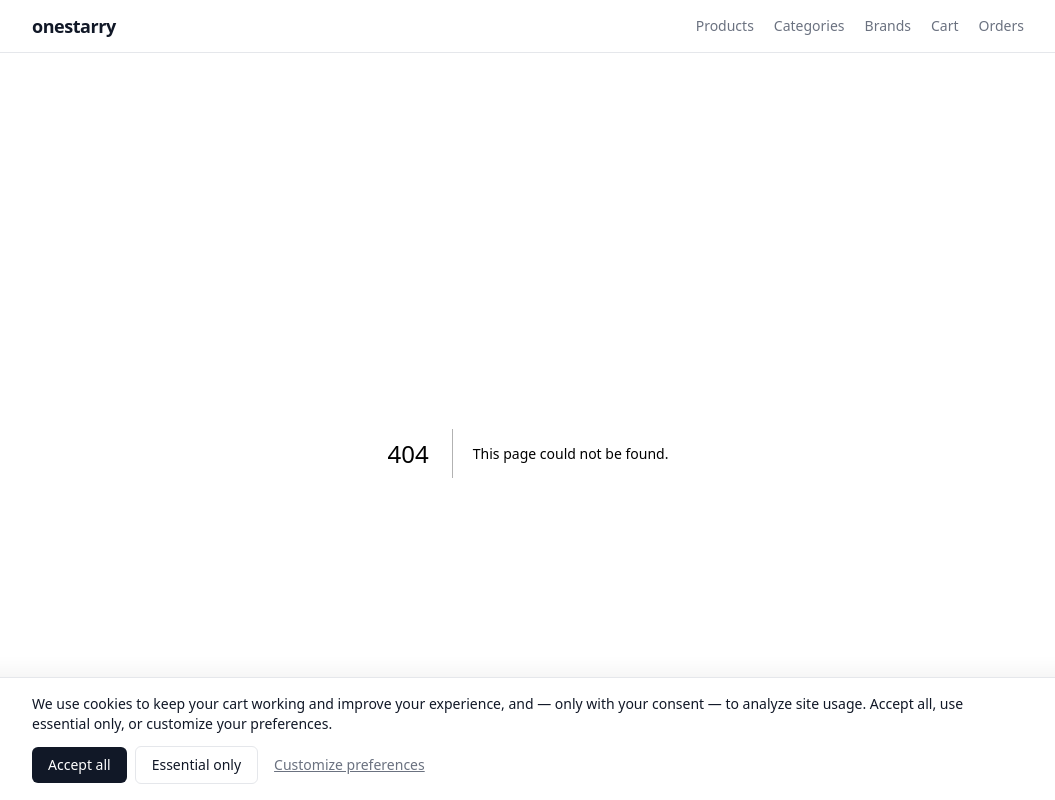
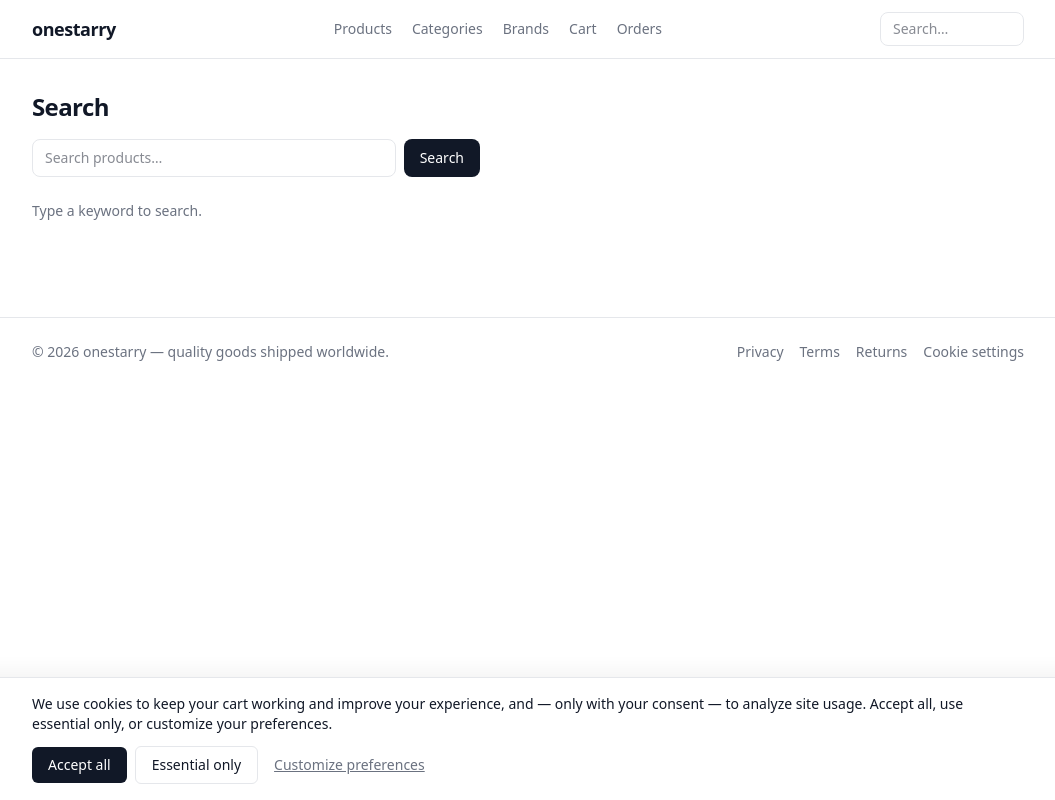
Before and after one commit to zzydhj/onestarry.com, a Next.js app in the folder apps/web/: page /search in a window 1280 px wide. Before the commit this address had no page. Shown: the top 800 px of the page, without its empty margins (112-1167 px from the left). Built offline with nearby package versions, Linux system fonts and the light colour scheme.

Commit message:
feat: 步骤10 站内搜索——searchProducts(Postgres FTS, websearch_to_tsquery 参数绑定/ts_rank 排序)，/search 页(force-dynamic,noindex)+头部搜索框；抽 attachFirstImages 复用

```diff
--- /dev/null
+++ b/apps/web/app/search/page.tsx
@@ -0,0 +1,54 @@
+import type { Metadata } from "next";
+import { searchProducts } from "@onestarry/db";
+import { getDb } from "@/lib/db";
+import { ProductGrid } from "@/components/ProductGrid";
+
+export const dynamic = "force-dynamic"; // 搜索词多变、按需查库（Hyperdrive 短缓存兜底），不做边缘缓存
+
+export const metadata: Metadata = {
+    title: "Search",
+    description: "Search the onestarry catalog.",
+    robots: { index: false, follow: false },
+};
+
+export default async function SearchPage({ searchParams }: { searchParams: Promise<{ q?: string }> }) {
+    const { q = "" } = await searchParams;
+    const query = q.trim();
+    const { items, total } = query
+        ? await searchProducts(getDb(), { marketCode: "us", locale: "en", q: query, limit: 60 })
+        : { items: [], total: 0 };
+
+    return (
+        <div className="mx-auto max-w-5xl px-4 py-8">
+            <h1 className="text-2xl font-semibold tracking-tight text-brand">Search</h1>
+
+            <form action="/search" method="get" className="mt-4 flex max-w-md gap-2">
+                <input
+                    type="search"
+                    name="q"
+                    defaultValue={q}
+                    placeholder="Search products…"
+                    className="flex-1 rounded-lg border border-line px-3 py-2 text-sm outline-none focus:border-accent"
+                />
+                <button type="submit" className="rounded-lg bg-brand px-4 py-2 text-sm font-medium text-white transition hover:opacity-90">
+                    Search
+                </button>
+            </form>
+
+            {!query ? (
+                <p className="mt-6 text-sm text-muted">Type a keyword to search.</p>
+            ) : total === 0 ? (
+                <p className="mt-6 text-sm text-muted">No results for “{query}”.</p>
+            ) : (
+                <>
+                    <p className="mt-6 text-sm text-muted">
+                        {total} result{total === 1 ? "" : "s"} for “{query}”
+                    </p>
+                    <div className="mt-4">
+                        <ProductGrid items={items} />
+                    </div>
+                </>
+            )}
+        </div>
+    );
+}
--- a/apps/web/components/SiteHeader.tsx
+++ b/apps/web/components/SiteHeader.tsx
@@ -25,6 +25,15 @@ export function SiteHeader() {
                         Orders
                     </Link>
                 </nav>
+                <form action="/search" method="get" className="hidden md:block">
+                    <input
+                        type="search"
+                        name="q"
+                        placeholder="Search…"
+                        aria-label="Search products"
+                        className="w-36 rounded-lg border border-line px-3 py-1.5 text-sm outline-none transition focus:border-accent"
+                    />
+                </form>
             </div>
         </header>
     );
--- a/packages/db/src/queries/product.ts
+++ b/packages/db/src/queries/product.ts
@@ -1,4 +1,4 @@
-import { and, asc, count, eq, inArray } from "drizzle-orm";
+import { and, asc, count, eq, inArray, sql } from "drizzle-orm";
 import { brands, categories, inventory, markets, mediaAssets, productImages, productTranslations, productVariants, products, slugs, variantMarketPrices } from "../schema";
 import type { Db, Tx } from "../client";
 
@@ -41,6 +41,22 @@ export interface BrowseFilters {
 export interface BrowseResult {
     items: CatalogListItem[];
     total: number;
+}
+
+type RowNoImg = Omit<CatalogListItem, "imageUrl">;
+
+/** 为一页商品行批量附首图（position 最小、同位按创建时间最早）。空行短路。 */
+async function attachFirstImages(db: Db | Tx, rows: RowNoImg[]): Promise<CatalogListItem[]> {
+    if (rows.length === 0) return [];
+    const imgRows = await db
+        .select({ productId: productImages.productId, r2Key: mediaAssets.r2Key })
+        .from(productImages)
+        .innerJoin(mediaAssets, eq(productImages.mediaId, mediaAssets.id))
+        .where(inArray(productImages.productId, rows.map((r) => r.productId)))
+        .orderBy(asc(productImages.position), asc(mediaAssets.createdAt));
+    const firstImg = new Map<string, string>();
+    for (const r of imgRows) if (!firstImg.has(r.productId)) firstImg.set(r.productId, r.r2Key);
+    return rows.map((r) => ({ ...r, imageUrl: firstImg.get(r.productId) ?? null }));
 }
 
 /**
@@ -86,16 +102,62 @@ export async function browseProducts(db: Db | Tx, f: BrowseFilters): Promise<Bro
 
     if (rows.length === 0) return { items: [], total };
 
-    const imgRows = await db
-        .select({ productId: productImages.productId, r2Key: mediaAssets.r2Key })
-        .from(productImages)
-        .innerJoin(mediaAssets, eq(productImages.mediaId, mediaAssets.id))
-        .where(inArray(productImages.productId, rows.map((r) => r.productId)))
-        .orderBy(asc(productImages.position), asc(mediaAssets.createdAt));
-    const firstImg = new Map<string, string>();
-    for (const r of imgRows) if (!firstImg.has(r.productId)) firstImg.set(r.productId, r.r2Key);
+    return { items: await attachFirstImages(db, rows), total };
+}
 
-    return { items: rows.map((r) => ({ ...r, imageUrl: firstImg.get(r.productId) ?? null })), total };
+export interface SearchFilters {
+    marketCode: string;
+    locale?: string;
+    q: string;
+    limit?: number;
+    offset?: number;
+}
+
+/**
+ * 站内搜索：对当前语言文案 title+description 做英文 FTS（websearch_to_tsquery，参数绑定、免注入），
+ * 按 ts_rank 相关度降序。空查询短路返回空。
+ * 无 GIN 表达式索引（小规模目录够用）；量大时在迁移 SQL 里补 generated tsvector 列 + GIN。
+ */
+export async function searchProducts(db: Db | Tx, f: SearchFilters): Promise<BrowseResult> {
+    const locale = f.locale ?? "en";
+    const q = f.q.trim();
+    if (!q) return { items: [], total: 0 };
+    const market = (await db.select({ id: markets.id }).from(markets).where(eq(markets.code, f.marketCode)).limit(1))[0];
+    if (!market) return { items: [], total: 0 };
+
+    const tsvec = sql`to_tsvector('english', coalesce(${productTranslations.title}, '') || ' ' || coalesce(${productTranslations.description}, ''))`;
+    const tsq = sql`websearch_to_tsquery('english', ${q})`;
+    const match = sql`${tsvec} @@ ${tsq}`;
+
+    const rows = await db
+        .select({
+            productId: products.id,
+            slug: slugs.slug,
+            title: productTranslations.title,
+            description: productTranslations.description,
+            priceCents: variantMarketPrices.listPriceCents,
+            currency: variantMarketPrices.currency,
+        })
+        .from(products)
+        .innerJoin(productVariants, and(eq(productVariants.productId, products.id), eq(productVariants.isPrimary, true)))
+        .innerJoin(variantMarketPrices, and(eq(variantMarketPrices.variantId, productVariants.id), eq(variantMarketPrices.marketId, market.id)))
+        .innerJoin(productTranslations, and(eq(productTranslations.productId, products.id), eq(productTranslations.locale, locale)))
+        .innerJoin(slugs, and(eq(slugs.entityId, products.id), eq(slugs.entityType, "product"), eq(slugs.locale, locale), eq(slugs.isCurrent, true)))
+        .where(and(eq(products.status, "active"), match))
+        .orderBy(sql`ts_rank(${tsvec}, ${tsq}) desc`, asc(productTranslations.title))
+        .limit(f.limit ?? 60)
+        .offset(f.offset ?? 0);
+
+    const totalRow = await db
+        .select({ c: count() })
+        .from(products)
+        .innerJoin(productVariants, and(eq(productVariants.productId, products.id), eq(productVariants.isPrimary, true)))
+        .innerJoin(variantMarketPrices, and(eq(variantMarketPrices.variantId, productVariants.id), eq(variantMarketPrices.marketId, market.id)))
+        .innerJoin(productTranslations, and(eq(productTranslations.productId, products.id), eq(productTranslations.locale, locale)))
+        .where(and(eq(products.status, "active"), match));
+    const total = totalRow[0]?.c ?? 0;
+
+    return { items: await attachFirstImages(db, rows), total };
 }
 
 /** 某市场全部可售商品（首页用；保持原签名，内部走 browseProducts）。 */
```
